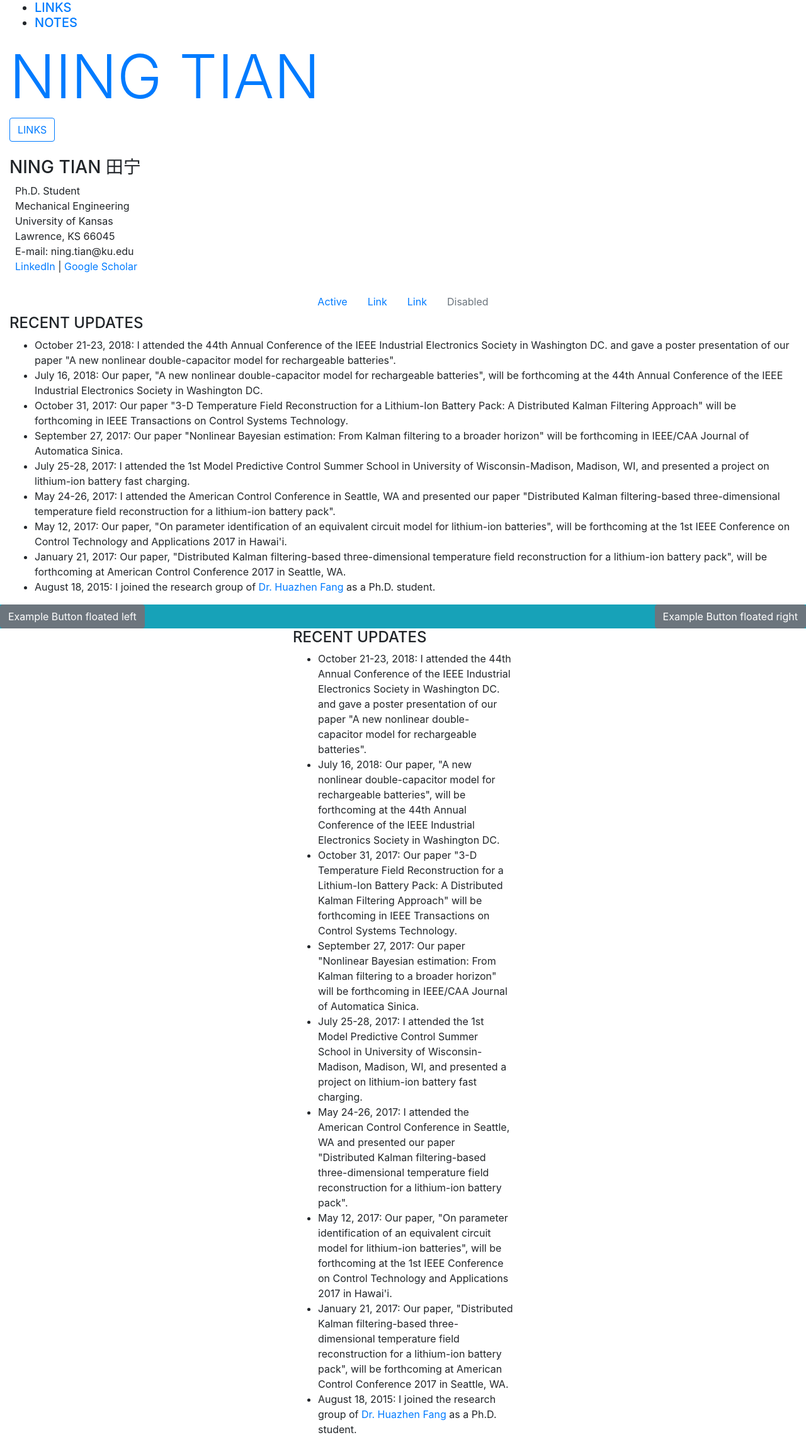
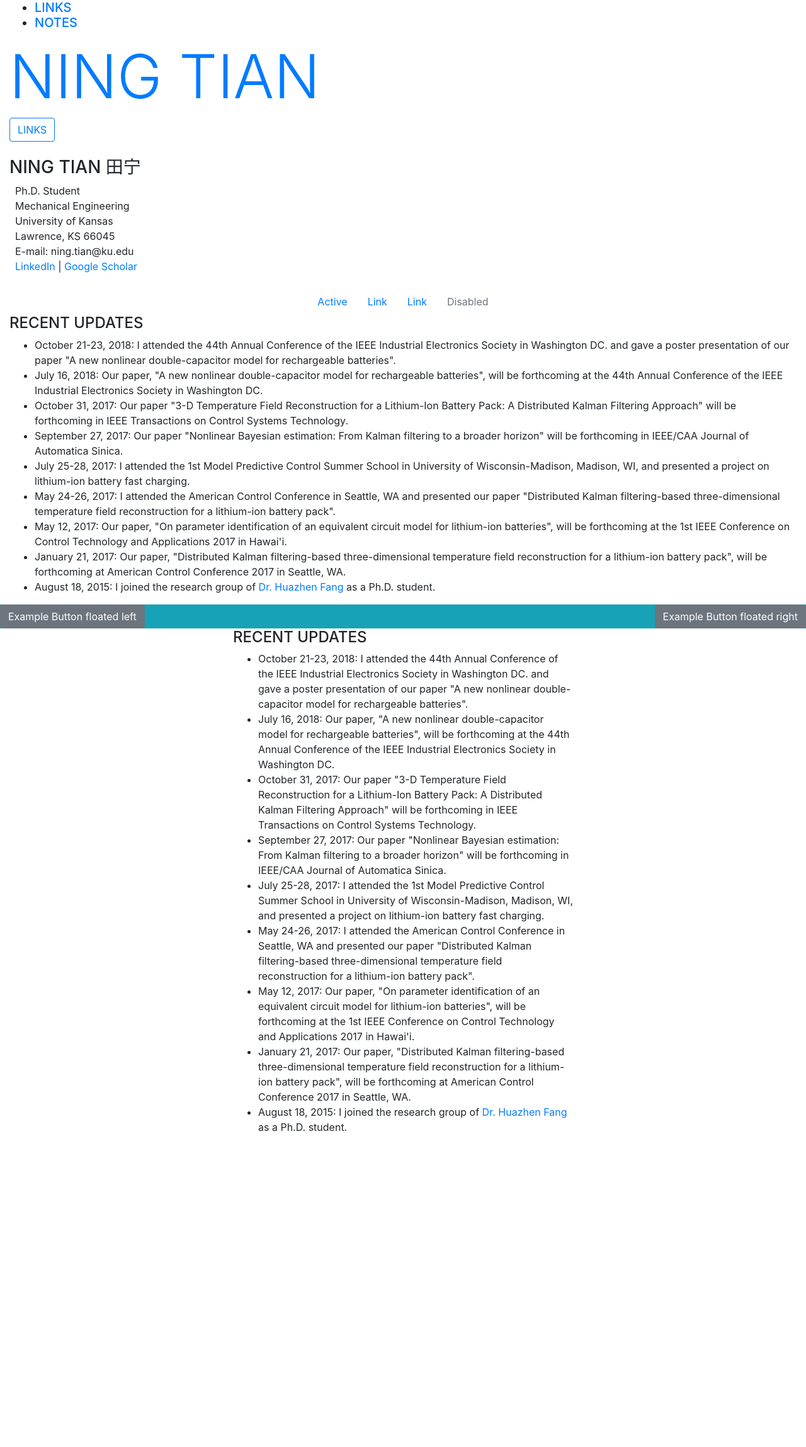
Before and after one commit to ningtian/ningtian.github.io, a Jekyll site: the page index.html, which Jekyll copies as it is, in a window 1280 px wide. Shown: the whole page at 63% size. Built offline with Jekyll 4.4.1, drawn with Linux system fonts in a browser that asks for light colours; after the commit the page ends 1818 px from its top, so only the background shows below that.

Commit message:
Update index.html

```diff
--- a/index.html
+++ b/index.html
@@ -90,10 +90,8 @@
 
 <div class="container">
   <div class="row">
-    <div class="col-sm">
-
-    </div>
-    <div class="col-sm">
+    <div class="col"></div>
+    <div class="col-6">
        <h4>RECENT UPDATES</h4>
 <ul>
 <li>October 21-23, 2018: I attended the 44th Annual Conference of the IEEE Industrial Electronics Society in Washington DC. and
@@ -124,9 +122,7 @@
 	a Ph.D. student. </li>
 </ul>
     </div>
-    <div class="col-sm">
-
-    </div>
+    <div class="col"></div>
   </div>
 </div>
 
```
